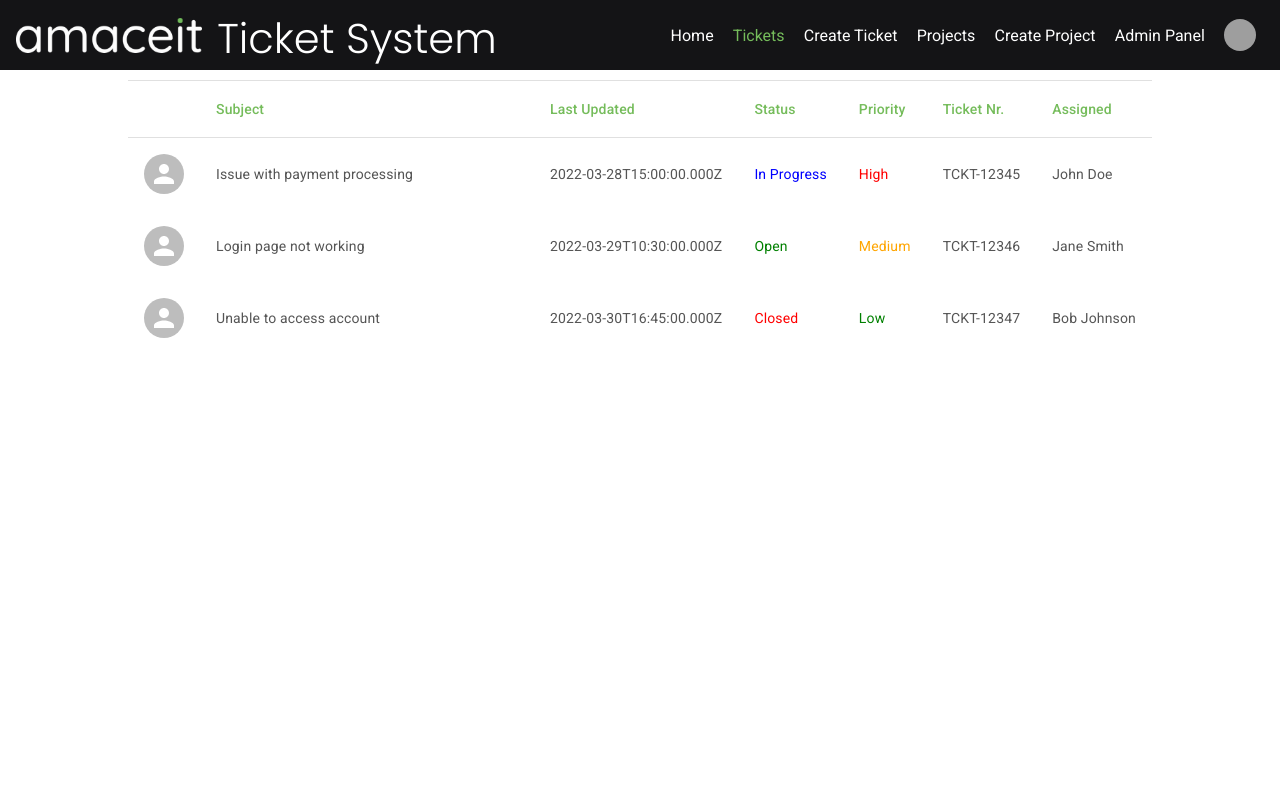
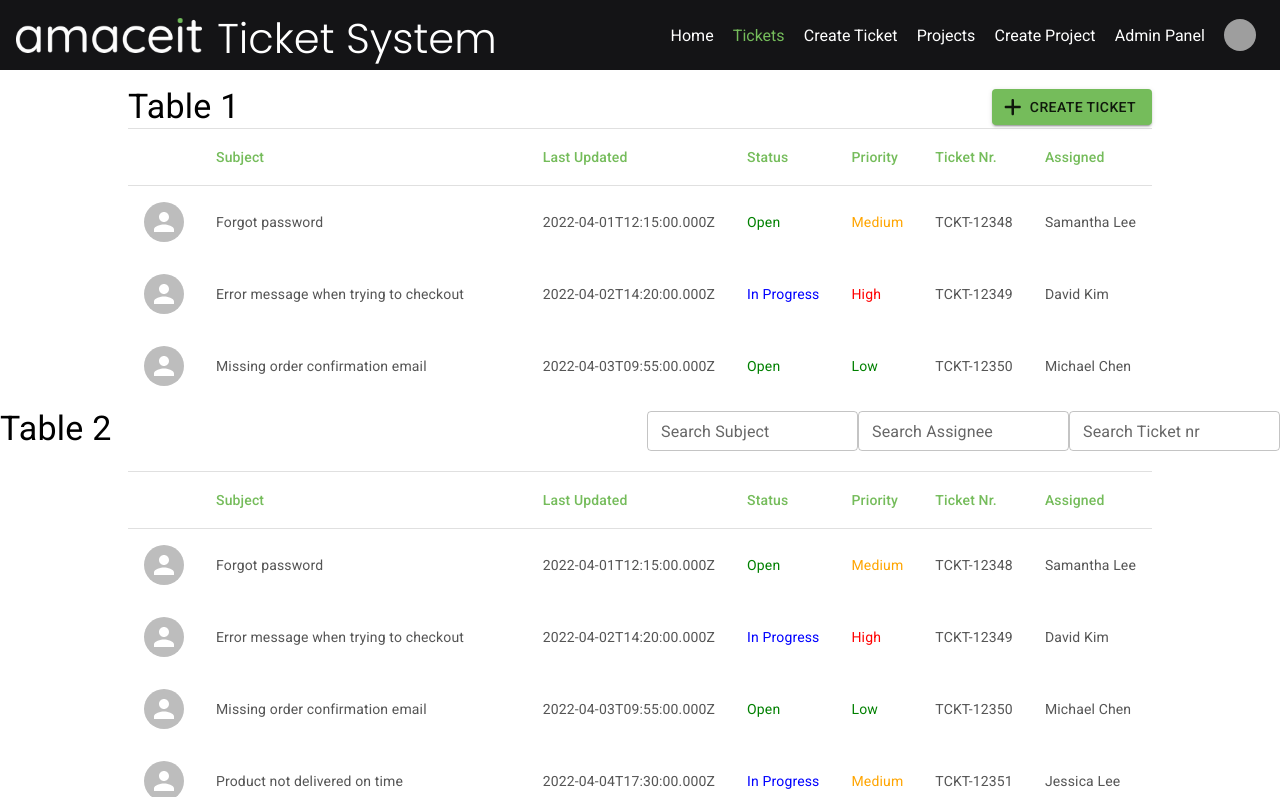
Before and after one commit to CasperKristiansson/Thesis----Cloud-Computing-Pricing-and-Deployment-Efforts, a React (Create React App) app: page /tickets in a window 1280 px wide. Built offline with nearby package versions, Linux system fonts and the light colour scheme; grey boxes are pictures that could not be loaded.

Commit message:
Tickets full design

```diff
--- a/src/ComponentRouting.tsx
+++ b/src/ComponentRouting.tsx
@@ -5,7 +5,7 @@ import { Tickets } from './Pages/Tickets/Tickets';
 
 export const ComponentRouting: React.FC<{dispatch: any}> = ({ dispatch }) => {
 	return (
-		<div style={{ height: "calc(100% - 80px)" }}>
+		<div style={{ height: "calc(100vh - 80px)" }}>
 			<Routes>
 				<Route path="/" element={<Home />} />
 				<Route path="/tickets" element={<Tickets />} />
--- a/src/Components/CustomTable.tsx
+++ b/src/Components/CustomTable.tsx
@@ -6,6 +6,7 @@ import { Theme } from '../Styling/Theme';
 interface TableProps {
   rows: Record<string, string | number | JSX.Element>[];
   columns: string[];
+  maxHeight?: string;
 }
 
 const useStyles = createUseStyles((theme: Theme) => ({
@@ -14,6 +15,7 @@ const useStyles = createUseStyles((theme: Theme) => ({
     width: '80%',
     margin: '0 auto',
     overflow: "auto",
+    height: "100%",
   },
   tableHeader: {
     borderBottom: '1px solid #e0e0e0',
@@ -33,11 +35,11 @@ const useStyles = createUseStyles((theme: Theme) => ({
   },
 }));
 
-export const CustomTable: React.FC<TableProps> = ({ rows, columns }) => {
+export const CustomTable: React.FC<TableProps> = ({ rows, columns, maxHeight="100%" }) => {
   const classes = useStyles();
 
   return (
-    <TableContainer className={classes.root}>
+    <TableContainer className={classes.root} style={{maxHeight: maxHeight}}>
       <Table>
         <TableHead>
           <TableRow className={classes.tableHeader}>
--- a/src/Pages/Tickets/Tickets.tsx
+++ b/src/Pages/Tickets/Tickets.tsx
@@ -1,5 +1,8 @@
 import React from 'react';
 import { CustomTable } from '../../Components/CustomTable';
+import { Box, Button, Grid, TextField, Typography } from '@mui/material';
+import { FontAwesomeIcon } from '@fortawesome/react-fontawesome';
+import { faPlus } from '@fortawesome/free-solid-svg-icons';
 
 const rows = [
   {
@@ -28,6 +31,73 @@ const rows = [
   },
 ];
 
+const rows_d = [
+  {
+    subject: 'Forgot password',
+    lastUpdated: '2022-04-01T12:15:00.000Z',
+		status: <span style={{color: 'green'}}>Open</span>,
+		priority: <span style={{color: 'orange'}}>Medium</span>,
+    ticketNr: 'TCKT-12348',
+    assigned: 'Samantha Lee',
+  },
+  {
+    subject: 'Error message when trying to checkout',
+    lastUpdated: '2022-04-02T14:20:00.000Z',
+		status: <span style={{color: 'blue'}}>In Progress</span>,
+		priority: <span style={{color: 'red'}}>High</span>,
+    ticketNr: 'TCKT-12349',
+    assigned: 'David Kim',
+  },
+  {
+    subject: 'Missing order confirmation email',
+    lastUpdated: '2022-04-03T09:55:00.000Z',
+		status: <span style={{color: 'green'}}>Open</span>,
+		priority: <span style={{color: 'green'}}>Low</span>,
+    ticketNr: 'TCKT-12350',
+    assigned: 'Michael Chen',
+  },
+  {
+    subject: 'Product not delivered on time',
+    lastUpdated: '2022-04-04T17:30:00.000Z',
+		status: <span style={{color: 'blue'}}>In Progress</span>,
+		priority: <span style={{color: 'orange'}}>Medium</span>,
+    ticketNr: 'TCKT-12351',
+    assigned: 'Jessica Lee',
+  },
+  {
+    subject: 'Wrong item received',
+    lastUpdated: '2022-04-05T11:10:00.000Z',
+		status: <span style={{color: 'red'}}>Closed</span>,
+		priority: <span style={{color: 'green'}}>Low</span>,
+    ticketNr: 'TCKT-12352',
+    assigned: 'Kevin Chen',
+  },
+	{
+    subject: 'Wrong item received',
+    lastUpdated: '2022-04-05T11:10:00.000Z',
+		status: <span style={{color: 'red'}}>Closed</span>,
+		priority: <span style={{color: 'green'}}>Low</span>,
+    ticketNr: 'TCKT-12352',
+    assigned: 'Kevin Chen',
+  },
+	{
+    subject: 'Wrong item received',
+    lastUpdated: '2022-04-05T11:10:00.000Z',
+		status: <span style={{color: 'red'}}>Closed</span>,
+		priority: <span style={{color: 'green'}}>Low</span>,
+    ticketNr: 'TCKT-12352',
+    assigned: 'Kevin Chen',
+  },
+	{
+    subject: 'Wrong item received',
+    lastUpdated: '2022-04-05T11:10:00.000Z',
+		status: <span style={{color: 'red'}}>Closed</span>,
+		priority: <span style={{color: 'green'}}>Low</span>,
+    ticketNr: 'TCKT-12352',
+    assigned: 'Kevin Chen',
+  },
+];
+
 const columns = [
 	'Subject',
 	'Last Updated',
@@ -39,8 +109,66 @@ const columns = [
 
 export const Tickets: React.FC<{}> = () => {
   return (
-    <div style={{marginTop: 10}}>
-      <CustomTable rows={rows} columns={columns} />
-    </div>
+    <Grid container spacing={2} direction="column" pt={2} sx={{ height: "100%" }}>
+      <Grid item sx={{ height: "45%" }}>
+        <Box
+          display="flex"
+          alignItems="center"
+          justifyContent="space-between"
+          mb={2}
+          width={"80%"}
+          sx={{ margin: "0 auto" }}
+        >
+          <Typography variant="h4" component="h1">
+            Table 1
+          </Typography>
+          <Button
+            variant="contained"
+            color="primary"
+            startIcon={<FontAwesomeIcon icon={faPlus} />}
+          >
+            Create Ticket
+          </Button>
+        </Box>
+        <Box>
+          <CustomTable rows={rows_d} columns={columns} maxHeight='calc(44vh - 90px)'/>
+        </Box>
+      </Grid>
+      <Grid item sx={{ height: "55%" }}>
+        <Box
+          display="flex"
+          alignItems="center"
+          justifyContent="space-between"
+          mb={2}
+        >
+          <Typography variant="h4" component="h1">
+            Table 2
+          </Typography>
+          <Box display="flex" alignItems="center">
+            <TextField
+              label="Search Subject"
+              variant="outlined"
+              size="small"
+              margin="dense"
+            />
+            <TextField
+              label="Search Assignee"
+              variant="outlined"
+              size="small"
+              margin="dense"
+            />
+            <TextField
+              label="Search Ticket nr"
+              variant="outlined"
+              size="small"
+              margin="dense"
+            />
+          </Box>
+        </Box>
+        <Box flexGrow={1}>
+          <CustomTable rows={rows_d} columns={columns} maxHeight='calc(52vh - 90px)'/>
+        </Box>
+      </Grid>
+    </Grid>
   );
 };
```
